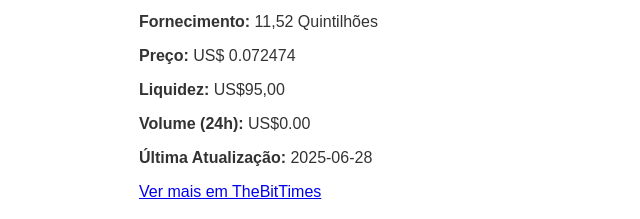
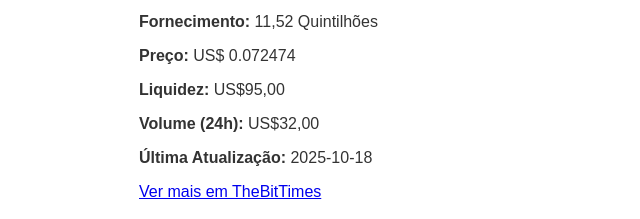
Before and after one commit to Dooficoin/dooficoin-site, a plain HTML site: page index.html in a window 1280 px wide. Shown: the part 1098-1317 px from the top of the page, 201-841 px from the left. Drawn offline with Linux system fonts and the light colour scheme.

Commit message:
Update volume and last update date in index.html

```diff
--- a/index.html
+++ b/index.html
@@ -114,8 +114,8 @@
       <p><strong>Fornecimento:</strong> 11,52 Quintilhões</p>
       <p><strong>Preço:</strong> US$ 0.072474</p>
       <p><strong>Liquidez:</strong> US$95,00</p>
-      <p><strong>Volume (24h):</strong> US$0.00</p>
-      <p><strong>Última Atualização:</strong> 2025-06-28</p>
+      <p><strong>Volume (24h):</strong> US$32,00</p>
+      <p><strong>Última Atualização:</strong> 2025-10-18</p>
       <a href="https://thebittimes.com/token-DOOFI-BSC-0xE0c5055770915723cd593c30d6A33441951F2C80.html" target="_blank">Ver mais em TheBitTimes</a>
     </div>
   </section>
```
